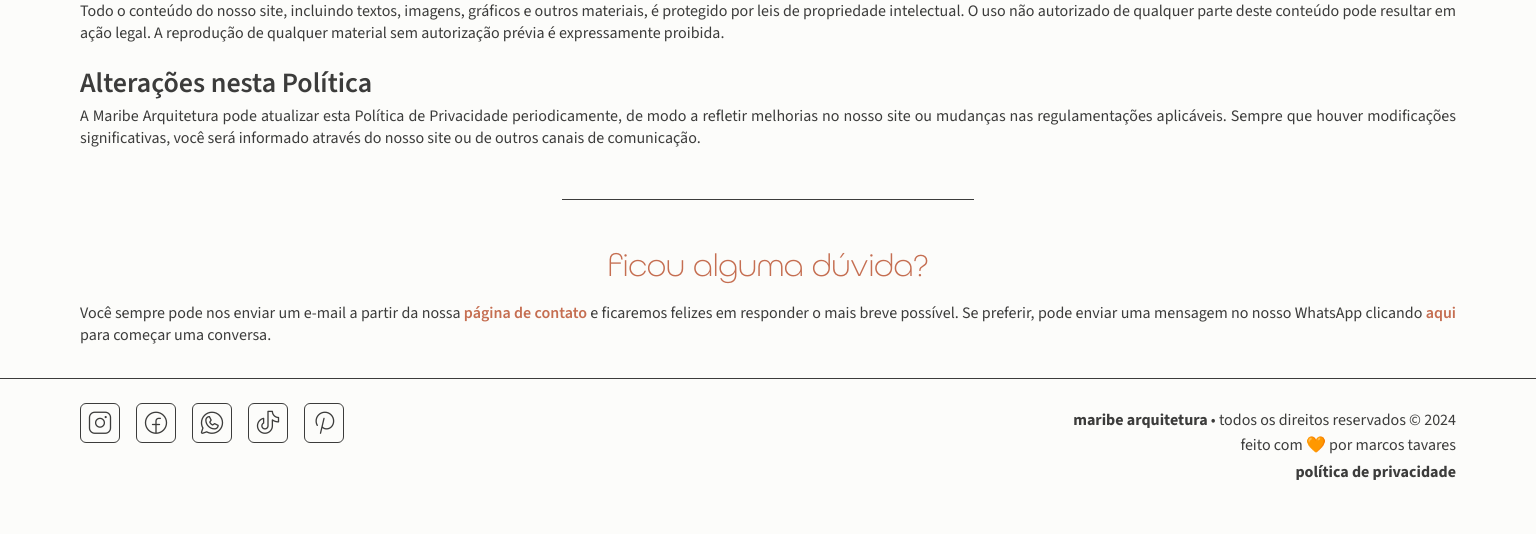
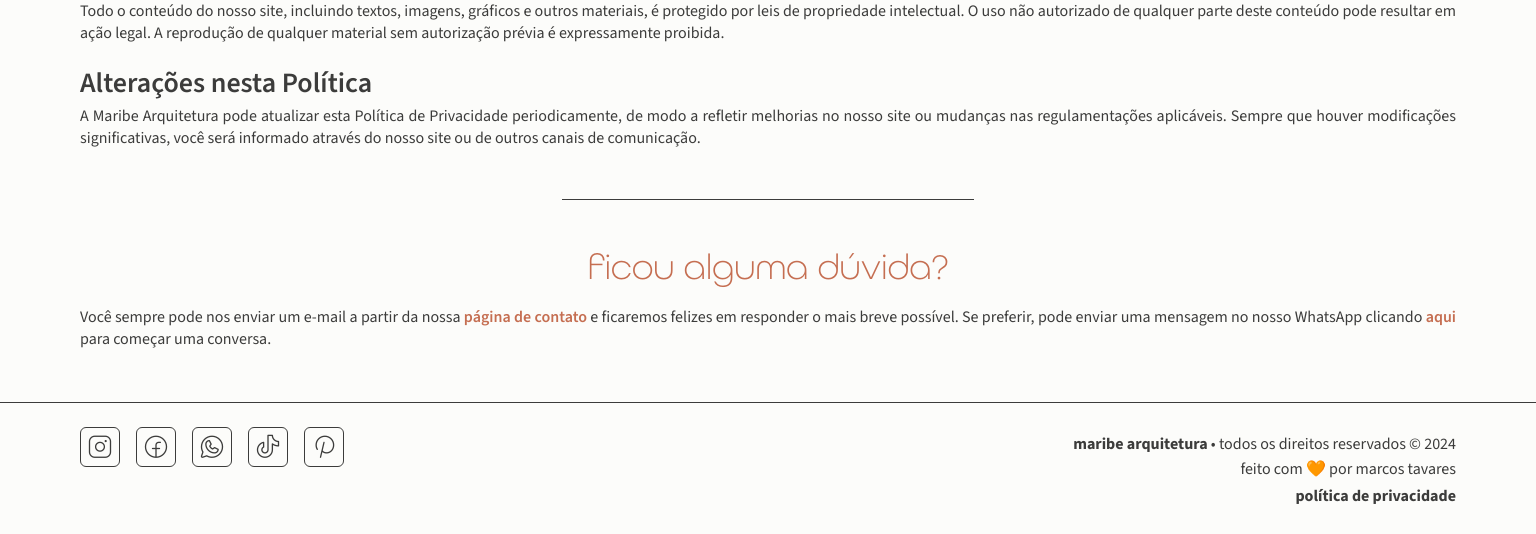
Before and after one commit to mjtavrs/maribe-development, a PHP site: page /politica-de-privacidade.html in a window 1536 px wide. Shown: the part 1402-1936 px from the top of the page. Before the commit the page ends 1882 px from the top, so only its background shows below. Run offline with PHP 8.4, Linux system fonts and the light colour scheme; style sheets or scripts are compiled from the project's sources.

Commit message:
feat: Create the laptop version of the privacyPolicies.scss

```diff
--- a/styles/pages/privacyPolicies/privacyPolicies.css
+++ b/styles/pages/privacyPolicies/privacyPolicies.css
@@ -56,4 +56,13 @@ main #contactInformationIfDoubt h2 {
 main #contactInformationIfDoubt p a {
   font-weight: 600;
   color: #c56e51;
+}
+
+@media screen and (min-width: 1366px) {
+  main #contactInformationIfDoubt h2 {
+    font-size: 2.25rem;
+  }
+  main #contactInformationIfDoubt p {
+    margin-bottom: 20px;
+  }
 }/*# sourceMappingURL=privacyPolicies.css.map */
--- a/styles/pages/privacyPolicies/privacyPolicies.scss
+++ b/styles/pages/privacyPolicies/privacyPolicies.scss
@@ -74,3 +74,17 @@ main {
         }
     }
 }
+
+@media screen and (min-width: 1366px) {
+    main {
+        #contactInformationIfDoubt {
+            h2 {
+                font-size: 2.25rem;
+            }
+
+            p {
+                margin-bottom: 20px;
+            }
+        }
+    }
+}
```
Also changed, not shown: 1 other file.
